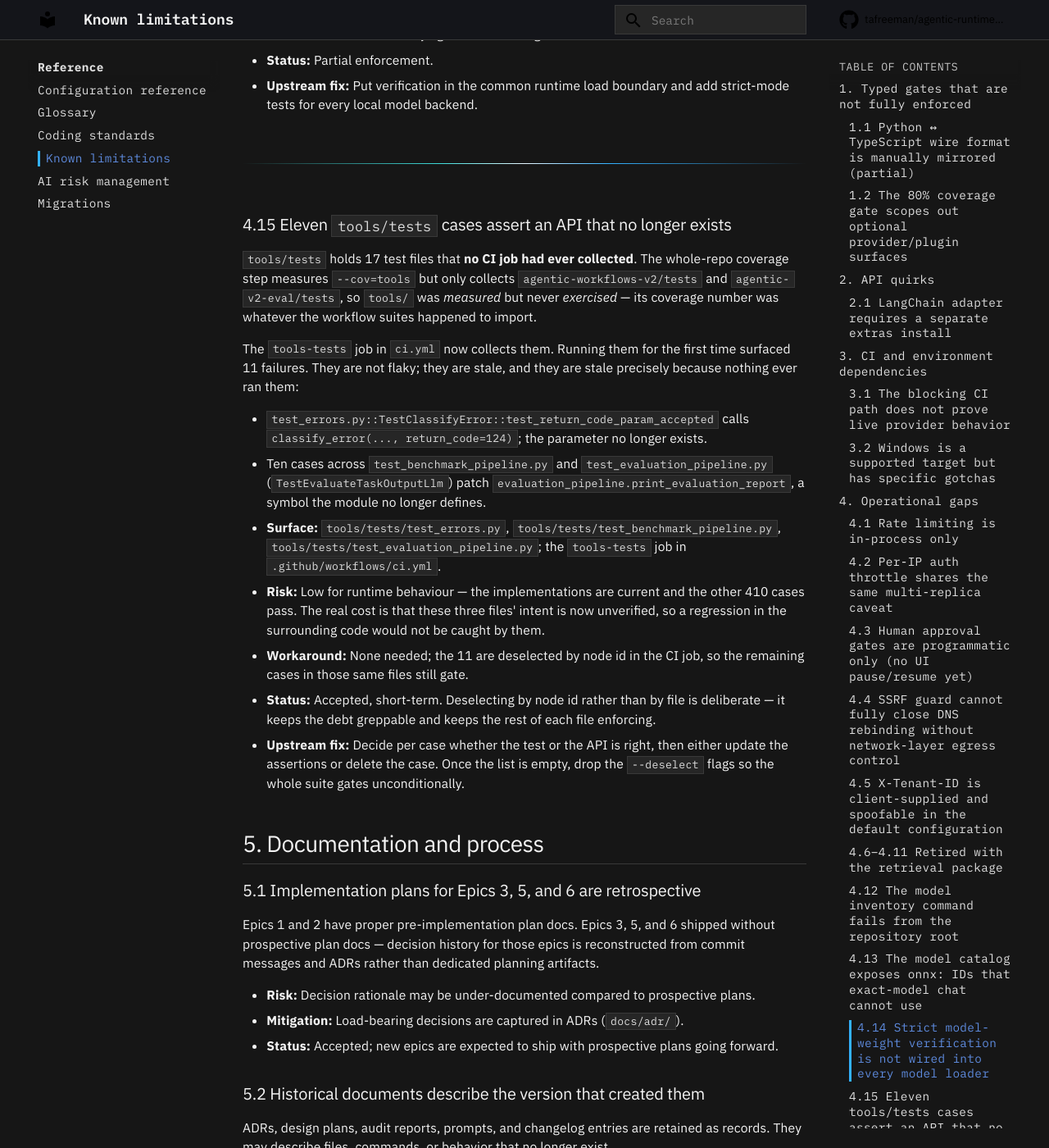
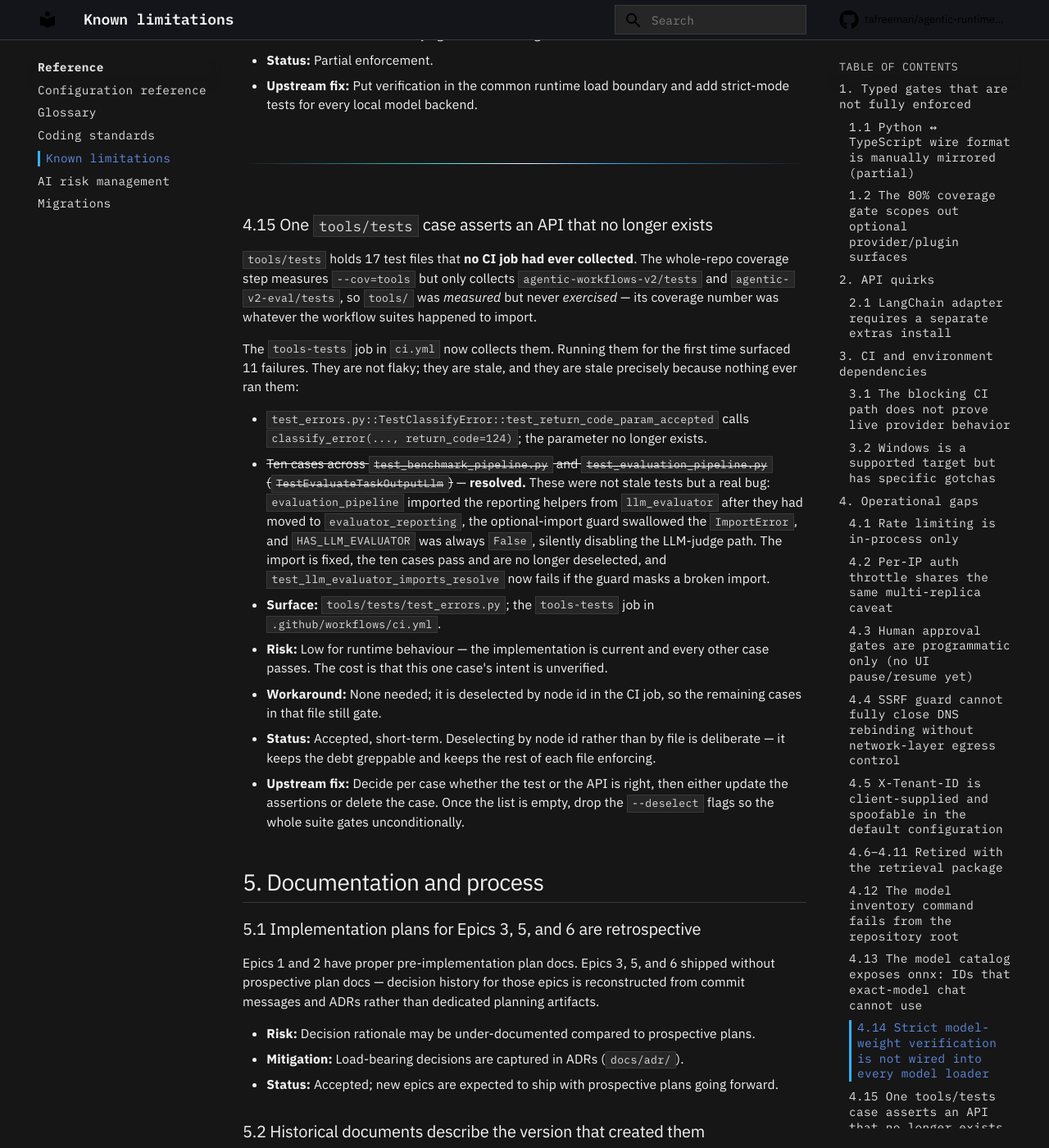
Before and after one commit to tafreeman/agentic-runtime-platform, an MkDocs documentation site: the page built from docs/KNOWN_LIMITATIONS.md, in a window 1280 px wide and 1400 px high, scrolled down 7873 px. Shown: the whole window at 82% size. Built offline with MkDocs 1.6.1 and Material for MkDocs 9.7.7, drawn with Linux system fonts in a browser that asks for light colours; comment, search, counter and statistics services are not loaded.

Commit message:
fix(tools): restore the benchmark LLM-judge path disabled by a swallowed import
evaluation_pipeline imported print/save/summarize helpers from llm_evaluator after they moved to evaluator_reporting. The optional-import guard swallowed the ImportError, so HAS_LLM_EVALUATOR was always False and the LLM-judge path never ran. Import from the right module, add a regression test that the guard resolves, and drop the ten CI deselects these failures had been hidden behind.

```diff
--- a/docs/KNOWN_LIMITATIONS.md
+++ b/docs/KNOWN_LIMITATIONS.md
@@ -223,7 +223,7 @@ LangChain local ONNX builder do not call it.
 
 ---
 
-### 4.15 Eleven `tools/tests` cases assert an API that no longer exists
+### 4.15 One `tools/tests` case asserts an API that no longer exists
 
 `tools/tests` holds 17 test files that **no CI job had ever collected**. The whole-repo
 coverage step measures `--cov=tools` but only collects `agentic-workflows-v2/tests` and
@@ -236,17 +236,19 @@ because nothing ever ran them:
 
 - `test_errors.py::TestClassifyError::test_return_code_param_accepted` calls
   `classify_error(..., return_code=124)`; the parameter no longer exists.
-- Ten cases across `test_benchmark_pipeline.py` and `test_evaluation_pipeline.py`
-  (`TestEvaluateTaskOutputLlm`) patch `evaluation_pipeline.print_evaluation_report`,
-  a symbol the module no longer defines.
+- ~~Ten cases across `test_benchmark_pipeline.py` and `test_evaluation_pipeline.py`
+  (`TestEvaluateTaskOutputLlm`)~~ — **resolved.** These were not stale tests but a real
+  bug: `evaluation_pipeline` imported the reporting helpers from `llm_evaluator` after they
+  had moved to `evaluator_reporting`, the optional-import guard swallowed the
+  `ImportError`, and `HAS_LLM_EVALUATOR` was always `False`, silently disabling the
+  LLM-judge path. The import is fixed, the ten cases pass and are no longer deselected,
+  and `test_llm_evaluator_imports_resolve` now fails if the guard masks a broken import.
 
-- **Surface:** `tools/tests/test_errors.py`, `tools/tests/test_benchmark_pipeline.py`,
-  `tools/tests/test_evaluation_pipeline.py`; the `tools-tests` job in `.github/workflows/ci.yml`.
-- **Risk:** Low for runtime behaviour — the implementations are current and the other 410
-  cases pass. The real cost is that these three files' intent is now unverified, so a
-  regression in the surrounding code would not be caught by them.
-- **Workaround:** None needed; the 11 are deselected by node id in the CI job, so the
-  remaining cases in those same files still gate.
+- **Surface:** `tools/tests/test_errors.py`; the `tools-tests` job in `.github/workflows/ci.yml`.
+- **Risk:** Low for runtime behaviour — the implementation is current and every other case
+  passes. The cost is that this one case's intent is unverified.
+- **Workaround:** None needed; it is deselected by node id in the CI job, so the
+  remaining cases in that file still gate.
 - **Status:** Accepted, short-term. Deselecting by node id rather than by file is
   deliberate — it keeps the debt greppable and keeps the rest of each file enforcing.
 - **Upstream fix:** Decide per case whether the test or the API is right, then either
```
Also changed, not shown: 3 other files.
